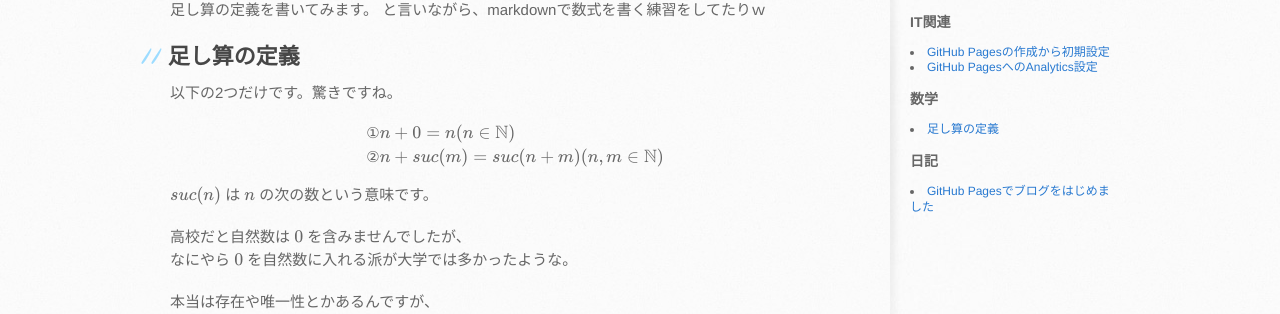
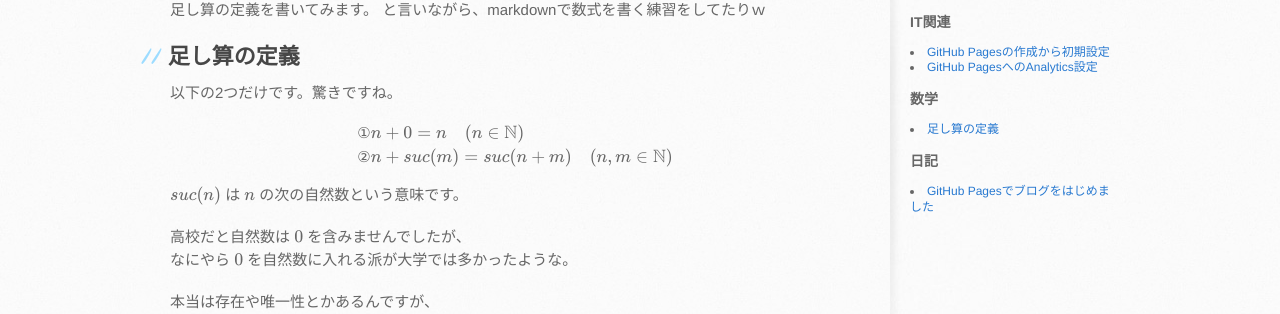
Before and after one commit to mtaketani113/mtaketani113.github.io, a Jekyll site: the page built from math/addDefinition.md, in a window 1280 px wide. Shown: the part 449-763 px from the top of the page. Built offline with Jekyll 4.4.1, drawn with Linux system fonts in a browser that asks for light colours; the repository's description, which GitHub fills in, is left out.

Commit message:
数式の位置調整

```diff
--- a/math/addDefinition.md
+++ b/math/addDefinition.md
@@ -18,12 +18,12 @@ category: 数学
 
 $$
 \begin{align*}
-& ① n + 0 = n  (n \in \mathbb{ N })\\
-& ② n + suc(m) = suc(n + m)  (n, m \in \mathbb{ N })\\
+& ① n + 0 = n \quad (n \in \mathbb{ N })\\
+& ② n + suc(m) = suc(n + m) \quad (n, m \in \mathbb{ N })\\
 \end{align*}
 $$
 
-$$ suc(n) $$ は $$ n $$ の次の数という意味です。
+$$ suc(n) $$ は $$ n $$ の次の自然数という意味です。
 
 高校だと自然数は $$ 0 $$ を含みませんでしたが、
 なにやら $$ 0 $$ を自然数に入れる派が大学では多かったような。
```
